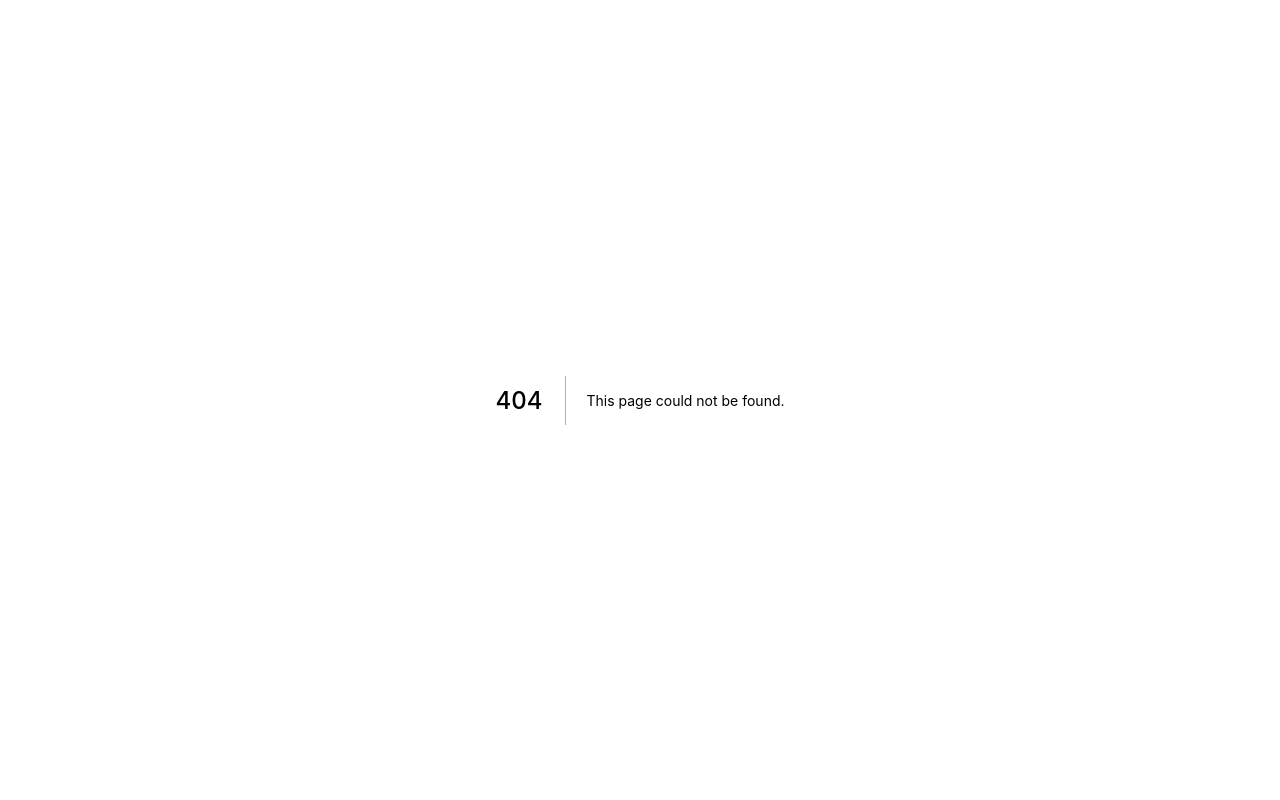
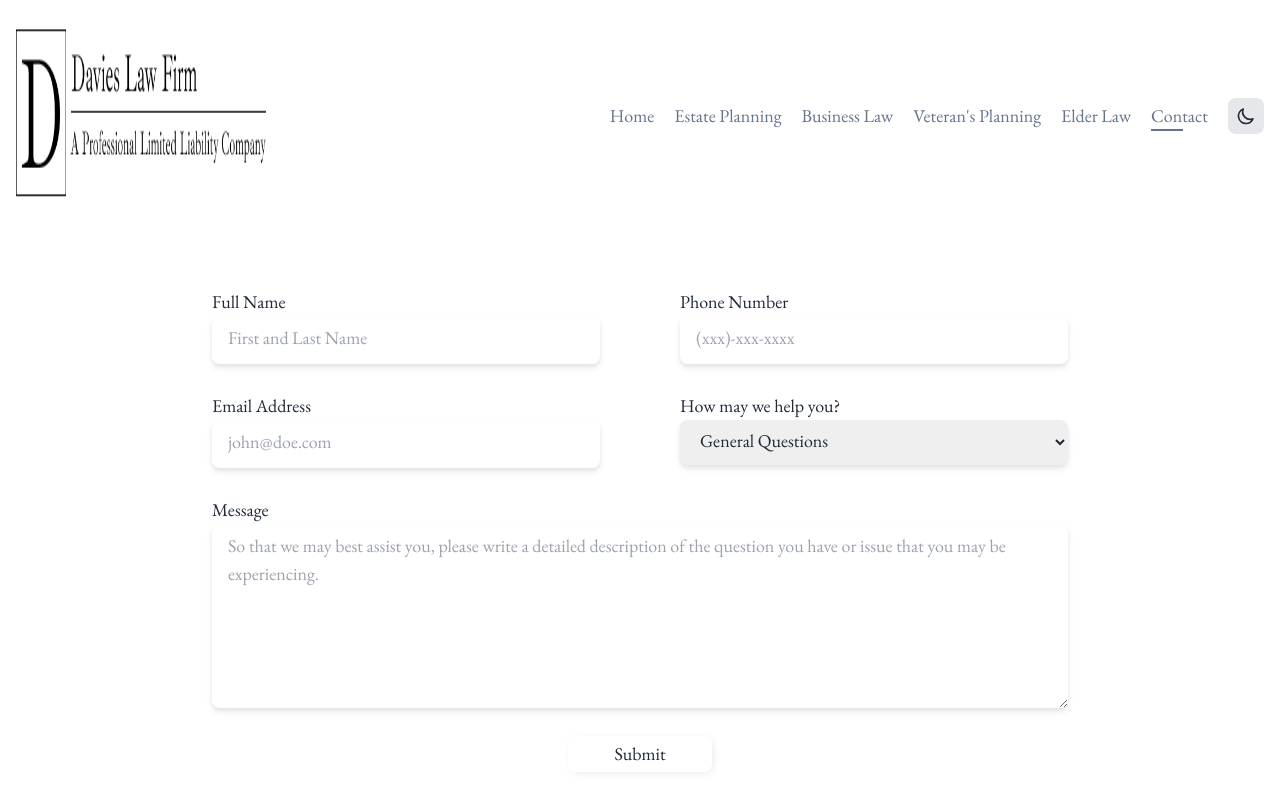
Before and after one commit to alstudio93/david-davies, a Next.js app: page /contact in a window 1280 px wide. Before the commit this address had no page. Shown: the top 800 px of the page. Built offline with nearby package versions, Linux system fonts and the light colour scheme; a web font is replaced by a local one.

Commit message:
added contact page and other styling

```diff
--- a/components/BusinessLaw/index.jsx
+++ b/components/BusinessLaw/index.jsx
@@ -9,13 +9,13 @@ const BusinessLawHomeComp = () => {
     const page = router.pathname;
     return (
         <section className={`grid px-2 mx-auto pt-[136px]  ${page ? "lg:pt-32" : "lg:pt-44"} max-w-section`}>
-            <h2 className='text-center text-section-h2'>Business Law</h2>
+            <h2 className='text-center text-section-h2 dark:text-transparent dark:bg-clip-text dark:bg-gradient-to-br from-[#bcbcbc] to-[#6b6b6b]'>Business Law</h2>
             <div className='flex flex-col items-center justify-between pt-8 lg:flex-row-reverse'>
                 <Image src="/business-law.jpeg" width="500" height="500" className="rounded-lg" />
                 <div className='relative'>
                     <p className='max-w-3xl text-xl'>Business law is the law that contains regulations and policies that govern
                         the actions of a business.</p>
-                    <ul className='pt-5 pl-4 list-disc'>
+                    <ul className='pt-5 pl-4 text-lg list-disc'>
                         <li>Business Formation</li>
                         <li>Business Operations</li>
                         <li>Business Succession Planning</li>
--- /dev/null
+++ b/components/Contact.jsx
@@ -0,0 +1,108 @@
+import React, { useState } from 'react'
+import { toast, ToastContainer } from 'react-toastify'
+
+import 'react-toastify/dist/ReactToastify.css';
+
+
+const Contact = ({ homePage }) => {
+    const [name, setName] = useState("");
+    const [phone, setPhone] = useState("");
+    const [email, setEmail] = useState("");
+    const [select, setSelect] = useState("General Questions");
+    const [message, setMessage] = useState("");
+
+    const handleSubmit = async (e) => {
+
+        e.preventDefault();
+
+        if (name === "" || email === "" || phone === "" || message === "") {
+            toast.error('All Fields are Required', {
+                position: "bottom-center",
+                autoClose: 2000,
+                hideProgressBar: false,
+                closeOnClick: true,
+                pauseOnHover: false,
+                draggable: false,
+                progress: undefined,
+            });
+        }
+        else {
+            const formData = {
+                name,
+                email,
+                phone,
+                select,
+                message
+            }
+            fetch('/api/sendgrid', {
+                method: 'POST',
+                body: JSON.stringify(formData)
+            });
+            toast.success('Message Successful!', {
+                position: "bottom-center",
+                autoClose: 2000,
+                hideProgressBar: false,
+                closeOnClick: true,
+                pauseOnHover: false,
+                draggable: false,
+                progress: undefined,
+            });
+        }
+    };
+
+    return (
+        <>
+
+            <section id="contact" className='w-full max-w-4xl min-h-screen pt-6 pb-0 mx-auto mt-32 rounded-2xl font-garamond'>
+                <ToastContainer
+                    position="bottom-center"
+                    autoClose={5000}
+                    hideProgressBar={false}
+                    newestOnTop={false}
+                    closeOnClick
+                    rtl={false}
+                />
+                <div className='flex flex-col items-center gap-2 contact-header-container'>
+                    <h2 className='text-gradient text-section-h2 dark:text-transparent dark:bg-clip-text dark:bg-gradient-to-br from-[#bcbcbc] to-[#6b6b6b]'>Book a Consultation</h2>
+                </div>
+
+                <form onSubmit={handleSubmit} className='flex flex-col px-5 py-10 md:grid md:grid-cols-2 gap-x-20 gap-y-7 dark:shadow-none'>
+                    <fieldset className='flex flex-col'>
+                        <label className='text-lg' htmlFor="name">Full Name</label>
+                        <input type="text" id="name" value={name} placeholder="First and Last Name" onChange={(e) => setName(e.target.value)} className="px-4 pt-2 pb-3 text-lg rounded-lg drop-shadow-md dark:drop-shadow-none dark:border dark:bg-transparent" />
+                    </fieldset>
+
+                    <fieldset className='flex flex-col'>
+                        <label className='text-lg' htmlFor="phone">Phone Number</label>
+                        <input type="tel" id="phone" value={phone} placeholder="(xxx)-xxx-xxxx" onChange={(e) => setPhone(e.target.value)} className="px-4 pt-2 pb-3 text-lg rounded-lg dark:bg-transparent drop-shadow-md dark:drop-shadow-none dark:border" />
+                    </fieldset>
+
+                    <fieldset className='flex flex-col '>
+                        <label className='text-lg' htmlFor="email">Email Address</label>
+                        <input type="email" id="email" value={email} placeholder="john@doe.com" onChange={(e) => setEmail(e.target.value)} className="px-4 pt-2 pb-3 text-lg rounded-lg drop-shadow-md dark:drop-shadow-none dark:border dark:bg-transparent" />
+                    </fieldset>
+
+                    <fieldset className='flex flex-col'>
+                        <label className='text-lg' htmlFor="select">How may we help you?</label>
+                        <select id="select" value={select} onChange={(e) => setSelect(e.target.value)} className="px-4 pt-2 pb-3 text-lg rounded-lg drop-shadow-md dark:drop-shadow-none dark:border">
+                            <option>General Questions</option>
+                            <option>Estate Planning</option>
+                            <option>Business Law</option>
+                            <option>Elder Law</option>
+                            <option>Veterans' Planning</option>
+                        </select>
+                    </fieldset>
+
+                    <fieldset className='flex flex-col col-span-2'>
+                        <label className='text-lg' htmlFor='message'>Message</label>
+                        <textarea className='p-2 pl-4 text-lg rounded-lg drop-shadow-md dark:drop-shadow-none dark:border dark:bg-transparent' id="message" value={message} rows={6} placeholder='So that we may best assist you, please write a detailed description of the question you have or issue that you may be experiencing.' onChange={(e) => setMessage(e.target.value)} />
+                    </fieldset>
+
+                    <button type="submit" className='col-span-2 px-3 py-1 mx-auto text-lg rounded-lg shadow-lg w-36 dark:shadow-none dark:border'>Submit</button>
+                </form>
+            </section>
+        </>
+    )
+}
+
+export default Contact
--- a/components/ElderLaw/index.jsx
+++ b/components/ElderLaw/index.jsx
@@ -9,14 +9,14 @@ const ElderLawHomeComp = () => {
     const page = router.pathname;
     return (
         <section className="grid px-2 pt-[145px] lg:pt-44 mx-auto max-w-section">
-            <h2 className='text-center text-section-h2'>Elder Law</h2>
+            <h2 className='text-center text-section-h2 dark:text-transparent dark:bg-clip-text dark:bg-gradient-to-br from-[#bcbcbc] to-[#6b6b6b]'>Elder Law</h2>
             <div className='flex flex-col items-center justify-between pt-8 lg:flex-row'>
                 <Image src="/elder-law.jpeg" width="500" height="500" className="rounded-lg" />
                 <div className='relative'>
                     <p className='max-w-3xl text-xl'>Elder law is the field of law that covers the varied legal needs of aging
                         populations. Many people think this is an area of law that can be ignored until close to the
                         time of retirement, but it is always a good idea to create a plan early.</p>
-                    <ul className='pt-5 pl-4 list-disc'>
+                    <ul className='pt-5 pl-4 text-lg list-disc'>
                         <li>Adult Guardianship</li>
                         <li>Retirement Planning </li>
                         <li>Social Security Disability Benefits</li>
--- a/components/EstatePlanning/index.jsx
+++ b/components/EstatePlanning/index.jsx
@@ -9,14 +9,14 @@ const EstatePlanningHomeComp = () => {
     const page = router.pathname;
     return (
         <section id="estateplanning" className="grid px-2 mx-auto pt-[132px] lg:pt-44 max-w-section ">
-            <h2 className='text-center text-section-h2'>Estate Planning</h2>
+            <h2 className=' dark:text-transparent dark:bg-clip-text dark:bg-gradient-to-br from-[#bcbcbc] to-[#6b6b6b] text-center text-section-h2'>Estate Planning</h2>
             <div className='flex flex-col items-center justify-between pt-8 gap-y-10 lg:flex-row'>
                 <Image src="/estate-planning.jpg" width="500" height="500" className="rounded-lg" />
                 <div className='relative'>
                     <p className='max-w-3xl text-xl'>Estate Planning is the practice of making it plainly understood how you want your
                         estate to be managed after your death or if you no longer have capacity and are unable to deal
                         with things for yourself.</p>
-                    <ul className='pt-5 pl-4 list-disc'>
+                    <ul className='pt-5 pl-4 text-lg list-disc'>
                         <li>Last Wills and Testaments</li>
                         <li>Trusts</li>
                         <li>Revocable Trusts</li>
--- a/components/FAQ/index.jsx
+++ b/components/FAQ/index.jsx
@@ -78,7 +78,7 @@ const FAQ = () => {
     return (
         <>
             <section id="faq" className='w-full pt-32 mx-auto max-w-section'>
-                <h2 className='text-transparent bg-clip-text bg-gradient-to-br from-[#bcbcbc] to-[#6b6b6b] font-garamond tracking-wide text-section-h2 text-center '>FAQ</h2>
+                <h2 className=' dark:text-transparent dark:bg-clip-text dark:bg-gradient-to-br from-[#bcbcbc] to-[#6b6b6b] font-garamond tracking-wide text-section-h2 text-center '>FAQ</h2>
                 {PageFAQ()}
             </section>
         </>
--- a/components/Hero/index.jsx
+++ b/components/Hero/index.jsx
@@ -19,7 +19,7 @@ const Hero = () => {
                 <h1 className='text-center text-hero-h1'>Davies Law Firm, PLLC</h1>
                 {/* <hr className='' /> */}
                 <h4 className='text-center text-hero-subtitle'>Protecting and Providing <br className='hidden xs:block' /> for Those You Love</h4>
-                {/* <Link href="/about"><a className=''>Read <span className='pl-2 font-bold before:content-[open-quote] after:content-[close-quote]'>A Message from David Davies</span></a></Link> */}
+                <Link href="/contact"><a className='px-4 py-2 border rounded-lg hero__cta'>Book a Consultation</a></Link>
             </div>
         </header>
     )
--- a/components/VeteransPlanning/index.jsx
+++ b/components/VeteransPlanning/index.jsx
@@ -10,13 +10,13 @@ const VeteransPlanningHomeComp = () => {
 
     return (
         <section className="grid px-2 py-[145px] lg:pt-48 mx-auto max-w-section">
-            <h2 className='text-center text-section-h2'>Veterans&#39; Planning</h2>
+            <h2 className='dark:text-transparent dark:bg-clip-text dark:bg-gradient-to-br from-[#bcbcbc] to-[#6b6b6b] text-center text-section-h2'>Veterans&#39; Planning</h2>
             <div className='flex flex-col items-center justify-between pt-8 lg:flex-row-reverse'>
                 <Image src="/veterans-planning.jpeg" width="500" height="500" className="rounded-lg" />
                 <div className='relative'>
                     <p className='max-w-3xl text-xl'>Veterans’ planning is the field of law that covers the varied legal needs of those
                         who have served our country.</p>
-                    <ul className='pt-5 pl-4 list-disc'>
+                    <ul className='pt-5 pl-4 text-lg list-disc'>
                         <li>War-time Veteran’s Benefits</li>
                     </ul>
                     <div className='before:absolute before:shadow-contentShadow before:bottom-20 before:rounded-full before:right-20 before:opacity-20 lg:before:hidden' />
--- a/components/about.jsx
+++ b/components/about.jsx
@@ -36,7 +36,7 @@ const About = () => {
                             placeholder="blur"
                         />
                     </div>
-                    <p className='lg:ml-4 '>
+                    <p className='text-lg lg:ml-4 '>
                         I am thankful that I get to serve selfless clients. Most attorneys who practice in other areas of the
                         law
                         could only dream of working with clients who are motivated not by their own greed and self interest, but
--- a/package.json
+++ b/package.json
@@ -14,7 +14,8 @@
     "next-themes": "^0.2.0",
     "react": "18.2.0",
     "react-dom": "18.2.0",
-    "react-icons": "^4.4.0"
+    "react-icons": "^4.4.0",
+    "react-toastify": "^9.0.8"
   },
   "devDependencies": {
     "autoprefixer": "^10.4.8",
--- /dev/null
+++ b/pages/contact.js
@@ -0,0 +1,12 @@
+import React from 'react'
+import Layout from '../components/Layout'
+import Contact from '../components/Contact'
+const ContactPage = () => {
+    return (
+        <Layout>
+            <Contact />
+        </Layout>
+    )
+}
+
+export default ContactPage
--- a/styles/globals.css
+++ b/styles/globals.css
@@ -20,6 +20,10 @@ body {
   font-family: -apple-system, BlinkMacSystemFont, Segoe UI, Roboto, Oxygen,
     Ubuntu, Cantarell, Fira Sans, Droid Sans, Helvetica Neue, sans-serif;
   overflow-x: hidden;
+}
+
+html.dark body {
+  background-color: black;
 }
 
 
@@ -66,20 +70,12 @@ html.light #mobileMenuTrigger div {
   }
 }
 
-.hero__cta {
-  margin-top: 40px;
-  color: #fff;
-  border-bottom: 1px solid #fff;
-  padding-bottom: 4px;
-}
+
 
 @media screen and (min-width: 1025px) {
 
   .hero__cta {
-    color: #fff;
-    border: 2px solid #fff;
-    padding: 12px 20px;
-    border-radius: 16px;
+    padding: 8px 16px;
     margin-top: 16px;
     background: linear-gradient(to right, #000, #fff);
     background-size: 0;
```
Also changed, not shown: 2 other files (tests, documents, lock files or other folders).
